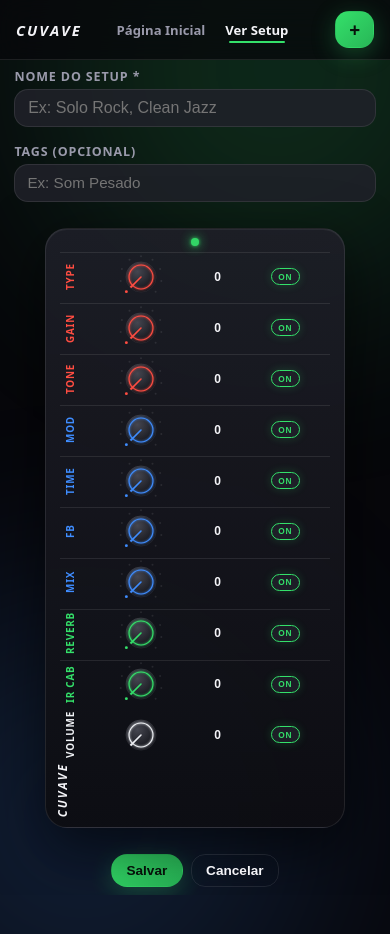
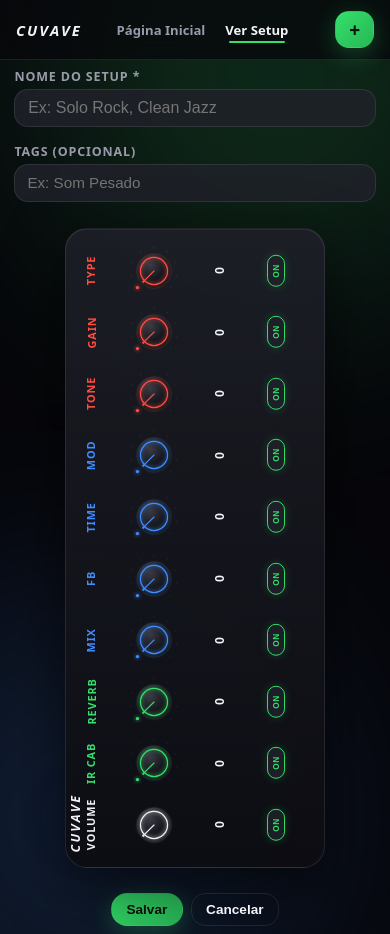
Before and after one commit to TalysonRoberto/Cuveve-Save, a React (Vite) app: page /#/setups/novo in a window 390 px wide. Before the commit the page ends 895 px from the top, so only its background shows below. Built offline with nearby package versions, Linux system fonts and the light colour scheme.

Commit message:
feat(ui): pedal mobile retrato com textos girados 90, colunas alinhadas, LED removido

```diff
--- a/src/components/Knob.tsx
+++ b/src/components/Knob.tsx
@@ -133,12 +133,12 @@ export default function Knob({ def, valor, ativo, onChange, readOnly }: KnobProp
     >
       <defs>
         <radialGradient id={gradId} cx="38%" cy="32%" r="75%">
-          <stop offset="0%" stopColor="#454650" />
-          <stop offset="70%" stopColor="#1e1f26" />
-          <stop offset="100%" stopColor="#12131a" />
+          <stop offset="0%" stopColor="#3a3b44" />
+          <stop offset="55%" stopColor="#181920" />
+          <stop offset="100%" stopColor="#0d0e12" />
         </radialGradient>
-        <filter id={glowId} x="-60%" y="-60%" width="220%" height="220%">
-          <feGaussianBlur stdDeviation="2.6" result="blur" />
+        <filter id={glowId} x="-80%" y="-80%" width="260%" height="260%">
+          <feGaussianBlur stdDeviation="4" result="blur" />
           <feMerge>
             <feMergeNode in="blur" />
             <feMergeNode in="SourceGraphic" />
@@ -158,6 +158,8 @@ export default function Knob({ def, valor, ativo, onChange, readOnly }: KnobProp
             r={i === posicaoAtual ? 3.2 : 2.2}
             className="knob-dot"
             fill={ativoPonto ? cor : 'var(--border)'}
+            filter={ativoPonto ? `url(#${glowId})` : undefined}
+            opacity={ativoPonto ? 1 : 0.45}
             onPointerDown={(e) => {
               e.stopPropagation();
               onChange(def.min + i);
@@ -186,8 +188,8 @@ export default function Knob({ def, valor, ativo, onChange, readOnly }: KnobProp
 
       {/* Indicador de posição (ângulo animado) */}
       <g transform={`rotate(${anguloExibido} 50 50)`}>
-        <line x1="50" y1="50" x2="50" y2="22" stroke={cor} strokeWidth="3.4" strokeLinecap="round" />
-        <circle cx="50" cy="20" r="2.6" fill={cor} />
+        <line x1="50" y1="50" x2="50" y2="23" stroke={cor} strokeWidth="2.2" strokeLinecap="round" />
+        <circle cx="50" cy="21" r="2.2" fill={cor} />
       </g>
     </svg>
   );
--- a/src/components/Pedalboard.tsx
+++ b/src/components/Pedalboard.tsx
@@ -21,7 +21,6 @@ export default function Pedalboard({ parametros, onChange, readOnly }: Pedalboar
     <section className="pedal" aria-label="Pedaleira Cuvave">
       <div className="pedal-top">
         <span className="pedal-brand pedal-brand-top">CUVAVE</span>
-        <span className="pedal-led" aria-hidden="true" />
       </div>
 
       <div className="pedal-knobs" role="group" aria-label="Parâmetros" ref={knobsRef}>
--- a/src/styles.css
+++ b/src/styles.css
@@ -1062,50 +1062,42 @@ body {
 
   /* Pedal como painel vertical estreito e alto */
   .pedal {
-    width: min(92vw, 300px);
+    width: min(92vw, 260px);
     margin: 0 auto;
-    padding: 0.6rem 0.7rem;
+    padding: 0.8rem 0.7rem;
     border-radius: 22px;
     flex: 1;
     min-height: 0;
     display: flex;
     flex-direction: column;
     overflow: hidden;
+    position: relative;
   }
 
   .pedal-top {
-    justify-content: center;
-    padding: 0 0 0.35rem;
-  }
-
-  .pedal-brand-top {
     display: none;
   }
 
-  .pedal-brand {
-    font-size: 0.85rem;
-  }
-
-  .pedal-led {
-    width: 8px;
-    height: 8px;
-  }
-
   .pedal-bottom {
+    position: absolute;
+    bottom: 0.9rem;
+    left: 1rem;
+    padding: 0;
+    margin: 0;
+    min-height: auto;
     display: flex;
+    align-items: flex-end;
     justify-content: flex-start;
-    align-items: center;
-    padding: 0.25rem 0 0;
-    min-height: 1.6rem;
   }
 
   .pedal-brand-bottom {
     display: inline-block;
-    writing-mode: vertical-rl;
-    transform: rotate(180deg);
-    font-size: 0.72rem;
+    font-size: 0.78rem;
     letter-spacing: 0.18em;
     line-height: 1;
+    transform: rotate(-90deg);
+    transform-origin: left bottom;
+    white-space: nowrap;
   }
 
   /* Knobs empilhados verticalmente, ordem invertida (TYPE no topo, VOLUME embaixo) */
@@ -1113,31 +1105,51 @@ body {
     flex: 1;
     display: flex;
     flex-direction: column-reverse;
-    gap: 0.15rem;
-    overflow: hidden;
-    justify-content: space-between;
-    padding: 0 0.2rem;
+    gap: 0.6rem;
+    overflow-y: auto;
+    overflow-x: hidden;
+    justify-content: flex-start;
+    padding: 0.2rem 0 0.2rem 0.3rem;
+    scrollbar-width: none;
   }
 
-  /* Cada parâmetro: [label girado] [knob] [valor] [toggle] */
+  .pedal-knobs::-webkit-scrollbar {
+    display: none;
+  }
+
+  /* Cada parâmetro: label | knob | valor | ON — todos girados 90° anti-horário, colunas alinhadas */
   .param {
     display: grid;
-    grid-template-columns: 1.4rem auto 2.2rem auto;
+    grid-template-columns: 1.2rem auto 1.6rem auto;
     grid-template-rows: auto;
     align-items: center;
     justify-items: center;
-    column-gap: 0.35rem;
-    flex: 1;
+    column-gap: 0.4rem;
+    flex: none;
     min-height: 0;
     width: 100%;
     min-width: 0;
     max-width: none;
-    padding: 0.05rem 0;
+    padding: 0;
     border-radius: 0;
   }
 
   .param + .param {
-    border-top: 1px solid var(--border);
+    border-top: none;
+  }
+
+  .param-label {
+    grid-column: 1;
+    grid-row: 1;
+    font-size: 0.68rem;
+    font-weight: 800;
+    letter-spacing: 0.08em;
+    padding: 0;
+    text-align: center;
+    line-height: 1;
+    white-space: nowrap;
+    transform: rotate(-90deg);
+    transform-origin: center;
   }
 
   .param-knob {
@@ -1145,34 +1157,18 @@ body {
     grid-row: 1;
   }
 
-  .param-label {
-    grid-column: 1;
-    grid-row: 1;
-    font-size: 0.62rem;
-    font-weight: 800;
-    letter-spacing: 0.08em;
-    padding: 0;
-    writing-mode: vertical-rl;
-    transform: rotate(180deg);
-    text-align: center;
-    line-height: 1;
-    width: 1.4rem;
-    height: 100%;
-    display: flex;
-    align-items: center;
-    justify-content: center;
-  }
-
   .param-input {
     grid-column: 3;
     grid-row: 1;
-    width: 2.2rem;
-    font-size: 0.75rem;
-    padding: 0.15rem 0.1rem;
+    width: 1.6rem;
+    font-size: 0.78rem;
+    padding: 0.1rem;
     margin: 0;
     text-align: center;
     background: transparent;
     border: none;
+    transform: rotate(-90deg);
+    transform-origin: center;
   }
 
   .param-input:disabled {
@@ -1184,12 +1180,14 @@ body {
     grid-column: 4;
     grid-row: 1;
     font-size: 0.52rem;
-    padding: 0.16rem 0.4rem;
+    padding: 0.18rem 0.5rem;
+    transform: rotate(-90deg);
+    transform-origin: center;
   }
 
-  /* Knob compacto para caber 10 sem scroll */
+  /* Knob compacto para caber na largura menor */
   .knob {
-    width: clamp(46px, 11vw, 58px);
+    width: clamp(52px, 12vw, 64px);
   }
 
   .brand-save {
```
Also changed, not shown: 01 - Arquitetura/pedaleira-knobs.md (+6 -2 lines).
